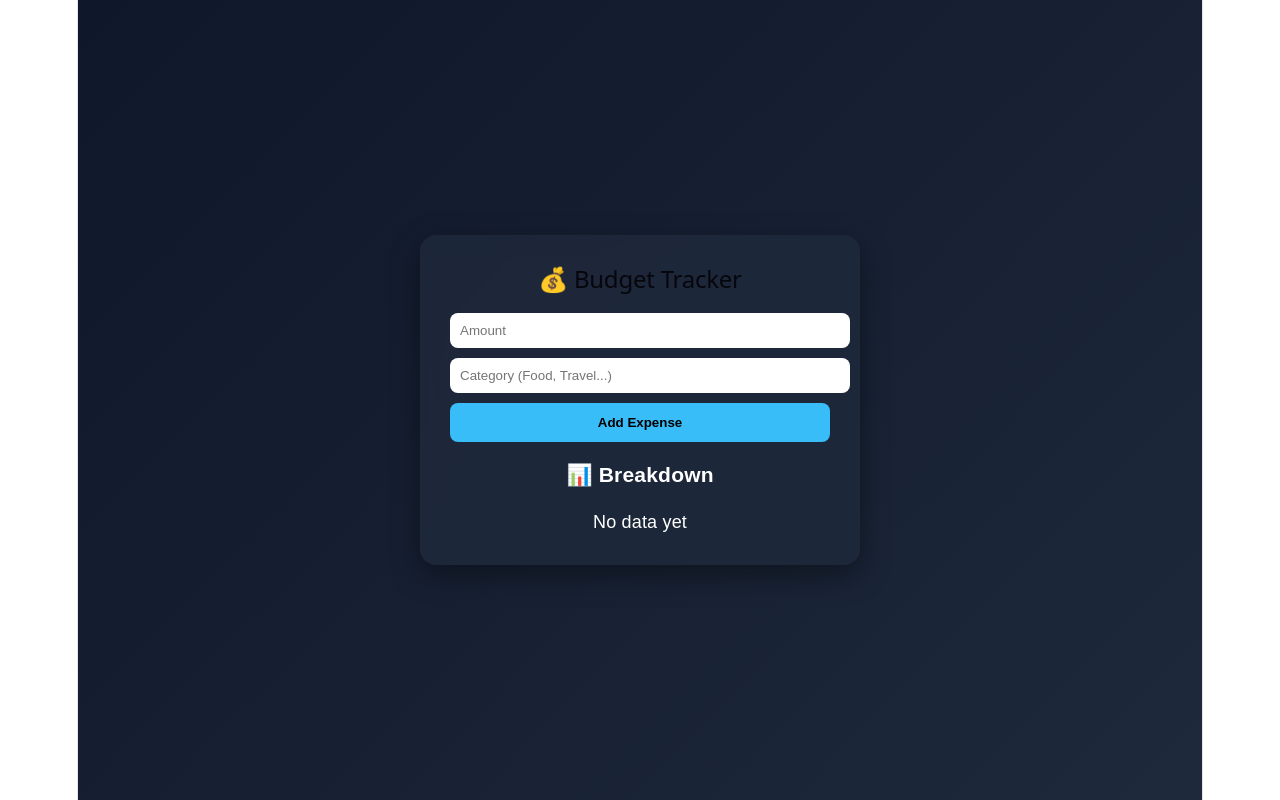
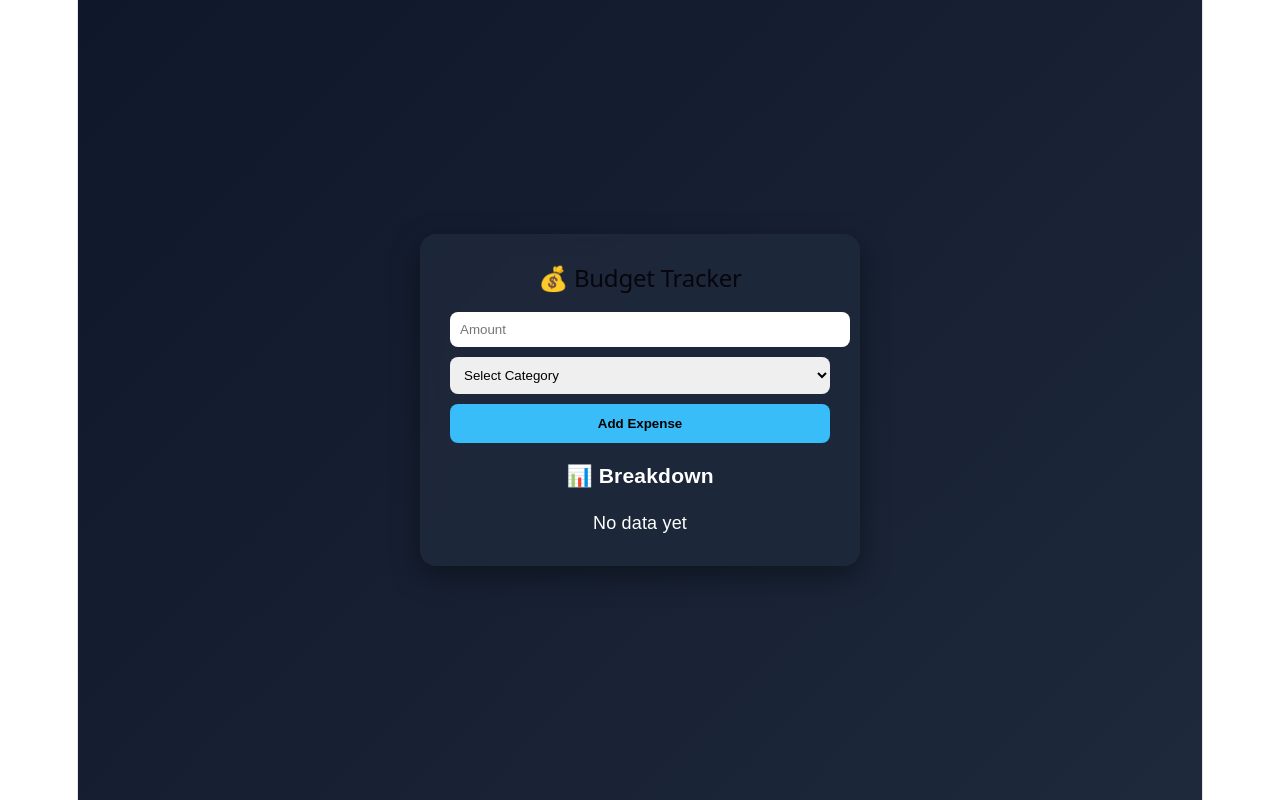
Before and after one commit to sinmay-046/budget-app, a React app in the folder frontend/: page / in a window 1280 px wide. Built offline with nearby package versions, Linux system fonts and the light colour scheme; no server answers; the HTML template or start-up script is replaced by a standard one.

Commit message:
added category dropdown

```diff
--- a/frontend/src/App.jsx
+++ b/frontend/src/App.jsx
@@ -83,8 +83,7 @@ function App() {
         }}
       />
 
-      <input
-        placeholder="Category (Food, Travel...)"
+      <select
   value={category}
   onChange={(e) => setCategory(e.target.value)}
   style={{
@@ -94,7 +93,14 @@ function App() {
     borderRadius: 8,
     border: "none"
   }}
-      />
+>
+  <option value="">Select Category</option>
+  <option value="Food">Food</option>
+  <option value="Travel">Travel</option>
+  <option value="Shopping">Shopping</option>
+  <option value="Bills">Bills</option>
+  <option value="Other">Other</option>
+</select>
 
       <button
         onClick={addExpense}
```
Lines whose indentation alone changed are shown as unchanged.
